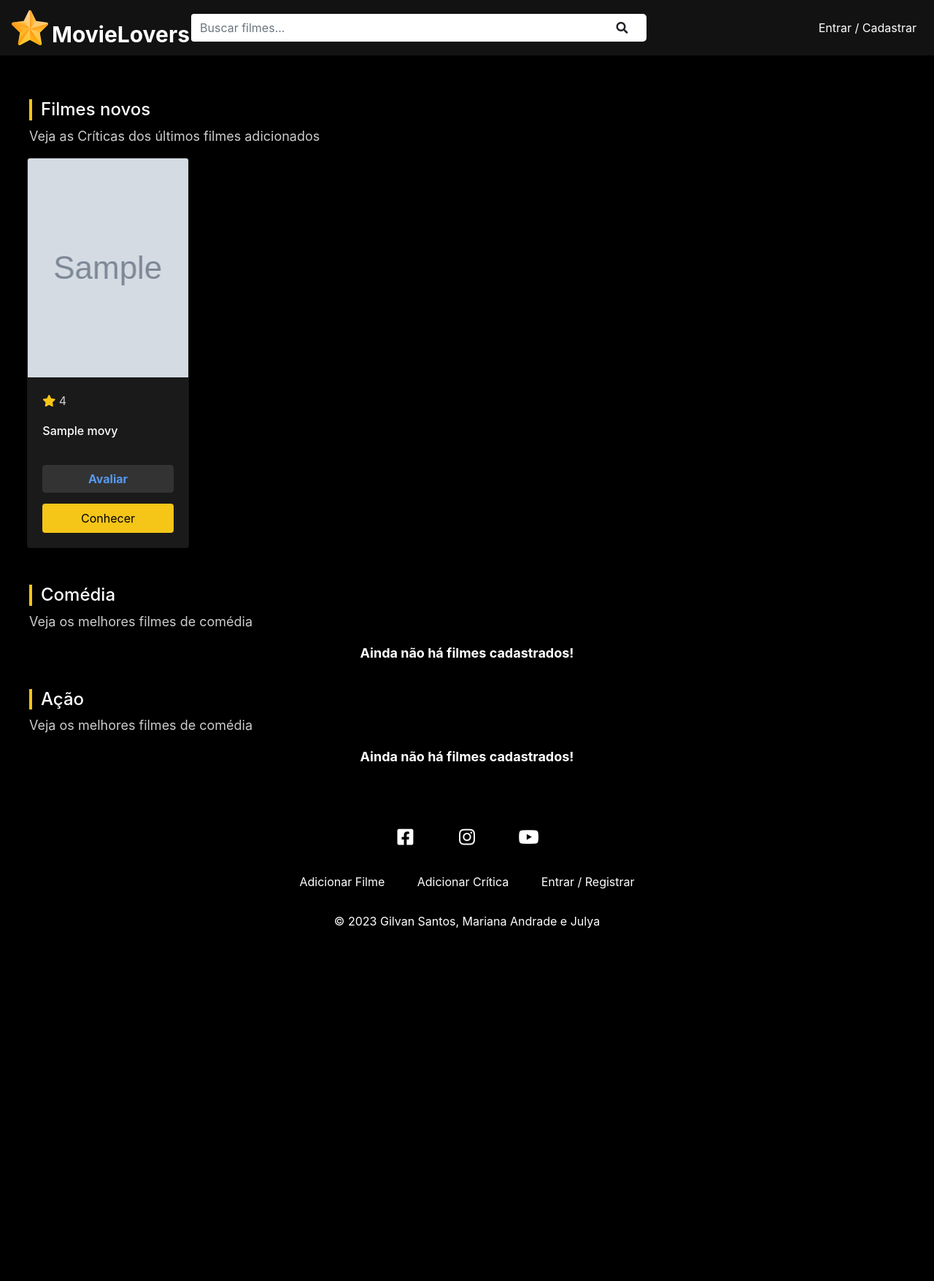
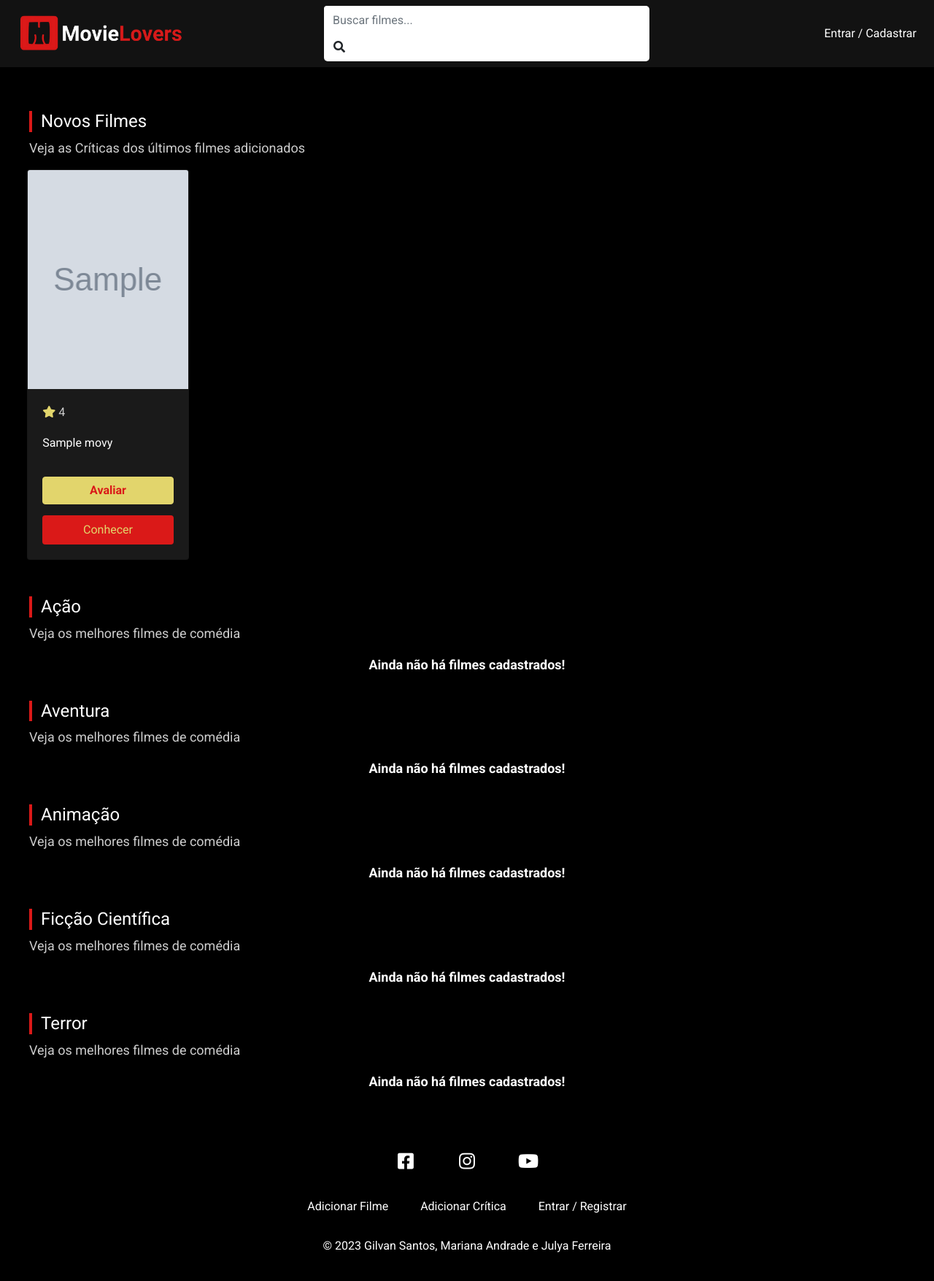
Before and after one commit to gilvanst/movielovers, a PHP site: page / in a window 1280 px wide. Shown: the whole page at 73% size. Before the commit the page ends 1272 px from the top, so only its background shows below. Run offline with PHP 8.4, Linux system fonts and the light colour scheme; tables that the repository leaves empty hold one stand-in row (values such as "Sample post"); grey boxes marked "Sample" are stand-in pictures; some libraries are stand-ins or nearby versions.

Commit message:
finalizando

```diff
--- a/css/style.css
+++ b/css/style.css
@@ -1,19 +1,25 @@
+  @import url('https://fonts.googleapis.com/css2?family=Roboto:ital,wght@0,400;0,700;1,300&display=swap');
+
+    *{
+        font-family: 'Roboto', sans-serif, bold;
+    }
     /* Navbar */
     .navbar-brand {
         position: relative;
     }
 
     #logo {
-        width: 50px;
+        width: 100%;
+        height: auto;
+        margin-right: -500px ;
     }
 
     #movielovers-title {
-        color: #fff;
-        position: absolute;
-        bottom: -2px;
-        font-size: 30px;
-        left: 55px;
+        color: #FFF;
+
+
         font-weight: bold;
+        font-family: 'Roboto', sans-serif;
     }
 
     #main-navbar {
@@ -25,7 +31,7 @@
         background-color: #FFF;
         border-radius: 5px;
         width: 50%;
-        margin-left: 180px;
+        margin-left: 170px;
     }
 
     #search-form .form-control {
@@ -91,7 +97,7 @@
 
     .section-title {
         font-size: 24px;
-        border-left: 4px solid #F5C518;
+        border-left: 4px solid #DA1918;
         padding-left: 12px;
         margin-top: 20px;
     }
@@ -132,7 +138,7 @@
     }
 
     .fas.fa-star {
-        color: #F5C518;
+        color: #E2D56C;
     }
 
     .rating {
@@ -141,16 +147,17 @@
 
     .rate-btn {
         margin-bottom: 15px;
-        color: #5799EF;
-        background-color: #333;
-        border-color: #333;
+        color: #DA1918;
+        background-color: #E2D56C;
+        border-color: #E2D56C;
         width: 100%;
         font-weight: bold;
     }
 
     .rate-btn:hover {
-        background-color: #444;
-        border-color: #444;
+        background-color:  transparent;
+        border-color: #E2D56C;
+        color: #E2D56C;
     }
 
     .empty-list {
@@ -181,16 +188,16 @@
     }
 
     .card-btn {
-        color: #000;
-        background-color: #F5C518;
-        border: 2px solid #F5C518;
+        color: #E2D56C;
+        background-color: #DA1918;
+        border: 2px solid #DA1918;
         width: 100%;
     }
 
     .card-btn:hover {
         background-color: transparent;
-        color: #F5C518;
-        border-color: #F5C518;
+        color: #DA1918;
+        border-color: #DA1918;
     }
 
     /* Edit Profile */
--- a/dashboard.php
+++ b/dashboard.php
@@ -17,7 +17,6 @@
 ?>
 
     <div class="container-fluid" id="main-container">
-        <h1>Dashboard</h1>
         <h2 class="section-title">Dashboard</h2>
         <p class="section-description">Adicione ou atualize as informações dos filmes</p>
         <div class="col-md-12" id="add-movie-container">
--- a/editmovie.php
+++ b/editmovie.php
@@ -45,7 +45,7 @@
     <div class="col-md-12">
         <div class="row">
             <div class="col-md-6 offset-md-1">
-                <h1><?= $movie->title ?></h1>
+                <h1 id="color-title"><?= $movie->title ?></h1>
                 <p class="page-description">Altere os dados do filme cadastrado</p>
                 <form action="<?= $BASE_URL ?>/movie_process.php" id="edit-movie-form" method="POST" enctype="multipart/form-data">
                     <input type="hidden" name="type" value="update">
--- a/editprofile.php
+++ b/editprofile.php
@@ -22,7 +22,7 @@
                 <input type="hidden" name="type" value="update">
                 <div class="row">
                     <div class="col-md-4">
-                        <h1><?= $fullName ?></h1>
+                        <h1 id="color-title"><?= $fullName ?></h1>
                         <p class="page-description">Altere seus dados abaixo:</p>
                         <div class="form-group">
                             <label for="name">Nome:</label>
@@ -55,7 +55,7 @@
             </form>
             <div class="row" id="change-password-container">
                 <div class="col-md-4">
-                    <h2>Alterar senha</h2>
+                    <h2 id="color-title">Alterar senha</h2>
                     <p class="page-description">Digite a nova senha e confirme para alterar</p>
                     <form action="<?= $BASE_URL ?>/user_process.php" method="POST">
                         <input type="hidden" name="type" value="changepassword">
--- a/index.php
+++ b/index.php
@@ -9,11 +9,14 @@ $movieDao = new MovieDAO($conn, $BASE_URL);
 //Categorias de filmes
 $latestMovies = $movieDao->getLatestMovies();
 $actionMovies = $movieDao->getMoviesByCategorys("Ação");
-$comedyMovies = $movieDao->getMoviesByCategorys("Comédia");
+$adventureMovies = $movieDao->getMoviesByCategorys("Aventura");
+$animationMovies = $movieDao->getMoviesByCategorys("Animação");
+$scienceMovies = $movieDao->getMoviesByCategorys("Ficção Científica");
+$terrorMovies = $movieDao->getMoviesByCategorys("Terror");
 ?>
 
 <div id="main-container" class="container-fluid">
-    <h2 class="section-title">Filmes novos</h2>
+    <h2 class="section-title">Novos Filmes</h2>
     <p class="section-description">Veja as Críticas dos últimos filmes adicionados</p>
     <div class="movies-container">
 
@@ -30,22 +33,6 @@ $comedyMovies = $movieDao->getMoviesByCategorys("Comédia");
         <?php endif; ?>
     </div>
 
-    <h2 class="section-title">Comédia</h2>
-    <p class="section-description">Veja os melhores filmes de comédia</p>
-    <div class="movies-container">
-
-        <?php foreach ($comedyMovies as $movie) : ?>
-
-            <?php require "templates/movie_card.php"; ?>
-
-        <?php endforeach; ?>
-
-        <?php if (count($comedyMovies) === 0) : ?>
-
-            <p class="empty-list">Ainda não há filmes cadastrados!</p>
-
-        <?php endif; ?>
-    </div>
 
     <h2 class="section-title">Ação</h2>
     <p class="section-description">Veja os melhores filmes de comédia</p>
@@ -63,6 +50,74 @@ $comedyMovies = $movieDao->getMoviesByCategorys("Comédia");
 
         <?php endif; ?>
     </div>
+
+    <h2 class="section-title">Aventura</h2>
+    <p class="section-description">Veja os melhores filmes de comédia</p>
+    <div class="movies-container">
+
+        <?php foreach ($adventureMovies as $movie) : ?>
+
+            <?php require "templates/movie_card.php"; ?>
+
+        <?php endforeach; ?>
+
+        <?php if (count($adventureMovies) === 0) : ?>
+
+            <p class="empty-list">Ainda não há filmes cadastrados!</p>
+
+        <?php endif; ?>
+    </div>
+
+    <h2 class="section-title">Animação</h2>
+    <p class="section-description">Veja os melhores filmes de comédia</p>
+    <div class="movies-container">
+
+        <?php foreach ($animationMovies as $movie) : ?>
+
+            <?php require "templates/movie_card.php"; ?>
+
+        <?php endforeach; ?>
+
+        <?php if (count($animationMovies) === 0) : ?>
+
+            <p class="empty-list">Ainda não há filmes cadastrados!</p>
+
+        <?php endif; ?>
+    </div>
+
+    <h2 class="section-title">Ficção Científica</h2>
+    <p class="section-description">Veja os melhores filmes de comédia</p>
+    <div class="movies-container">
+
+        <?php foreach ($scienceMovies as $movie) : ?>
+
+            <?php require "templates/movie_card.php"; ?>
+
+        <?php endforeach; ?>
+
+        <?php if (count($scienceMovies) === 0) : ?>
+
+            <p class="empty-list">Ainda não há filmes cadastrados!</p>
+
+        <?php endif; ?>
+    </div>
+
+    <h2 class="section-title">Terror</h2>
+    <p class="section-description">Veja os melhores filmes de comédia</p>
+    <div class="movies-container">
+
+        <?php foreach ($terrorMovies as $movie) : ?>
+
+            <?php require "templates/movie_card.php"; ?>
+
+        <?php endforeach; ?>
+
+        <?php if (count($terrorMovies) === 0) : ?>
+
+            <p class="empty-list">Ainda não há filmes cadastrados!</p>
+
+        <?php endif; ?>
+    </div>
 </div>
 
 <?php require_once "templates/footer.php"; ?>
--- a/movies.php
+++ b/movies.php
@@ -61,7 +61,7 @@ $movieReviews = $reviewDao->getMoviesReview($movie->id);
                 <span class="pipe"></span>
                 <span><?= $movie->category ?></span>
                 <span class="pipe"></span>
-                <span><i class="fas fa-star"></i>9</span>
+                <span><i class="fas fa-star"></i> <?= $movie->rating ?> </span>
             </p>
             <iframe src="<?= $movie->trailer ?>" width="560" height="315" frameborder="0" allow="accelerometer; autoplay; clipboard-write; encryted-media; gyroscope; picture-in-picture" allowfullscreen></iframe>
             <p><?= $movie->description ?></p>
--- a/templates/footer.php
+++ b/templates/footer.php
@@ -19,7 +19,7 @@
                 <li><a href="<?= $BASE_URL ?>">Entrar / Registrar</a></li>
             </ul>
         </div>
-        <p>&copy; 2023 Gilvan Santos, Mariana Andrade e Julya</p>
+        <p>&copy; 2023 Gilvan Santos, Mariana Andrade e Julya Ferreira</p>
 
     </footer>
 
--- a/templates/header.php
+++ b/templates/header.php
@@ -38,8 +38,7 @@
     <header>
         <nav id="main-navbar" class="navbar navbar-expand-lg">
             <a href="<?= $BASE_URL ?>" class="navbar-brand">
-            <img src="<?= $BASE_URL?>/img/logo.svg" alt="MovieLovers" id="logo">
-            <span id="movielovers-title">MovieLovers</span>
+            <img src="<?= $BASE_URL?>/img/logo10.png" alt="MovieLovers" id="logo">
             </a>
             <button class="navbar-toggler" type="button" data-toggle="colapse" data-target="#navbar" aria-controls="navbar" aria-expanded="false" aria-label="Toggle navigation">
                 <i class="fas fa-bars"></i>
```
Also changed, not shown: other parts of css/style.css (+24 -15 lines), img/logo10.png (added), img/logo5.svg (renamed from img/MovieLovers_Logotipos-removebg-preview.svg), img/logo6.png (added), img/logo7.png (added), img/logo8.png (added), img/logo9.png (added).
